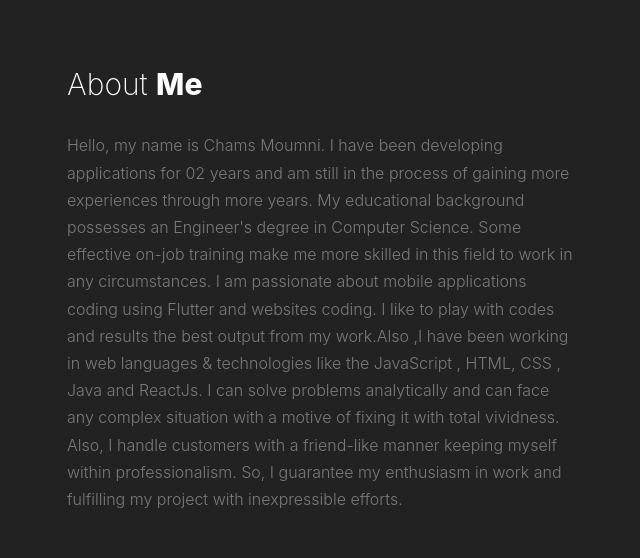
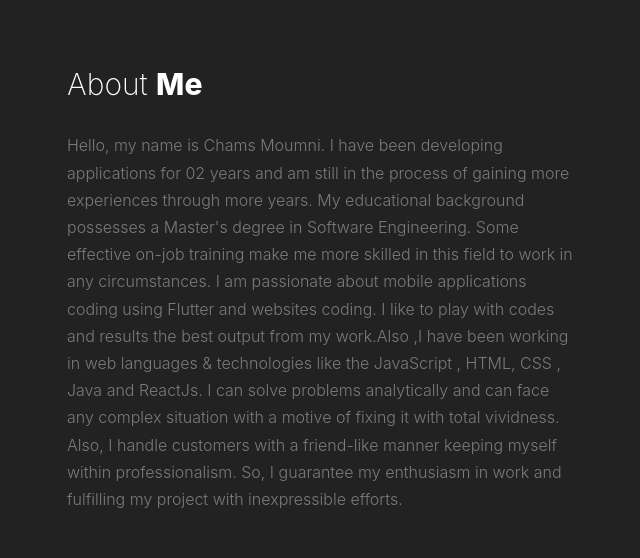
Before and after one commit to Chams-M/Portfolio, a website: page index.html in a window 1280 px wide. Shown: the part 4340-4898 px from the top of the page, 621-1261 px from the left. Drawn offline with nearby package versions, Linux system fonts and the light colour scheme; files whose address does not match are found by name.

Commit message:
modifiying text

```diff
--- a/index.html
+++ b/index.html
@@ -582,7 +582,7 @@
 
 					<p class="mb-5  ">Hello, my name is Chams Moumni. I have been developing applications for 02 years
 						 and am still in the process of gaining more experiences through more years. My educational background
-						  possesses an Engineer's degree in Computer Science. Some effective on-job training make me more
+						  possesses a Master's degree in Software Engineering. Some effective on-job training make me more
 						  skilled in this field to work in any circumstances. I am passionate about mobile applications coding using Flutter and websites coding.
 						   I like to play with codes and results the best output from my work.Also ,I have been working in web
 						    languages & technologies like the JavaScript , HTML, CSS , Java and ReactJs.
```
